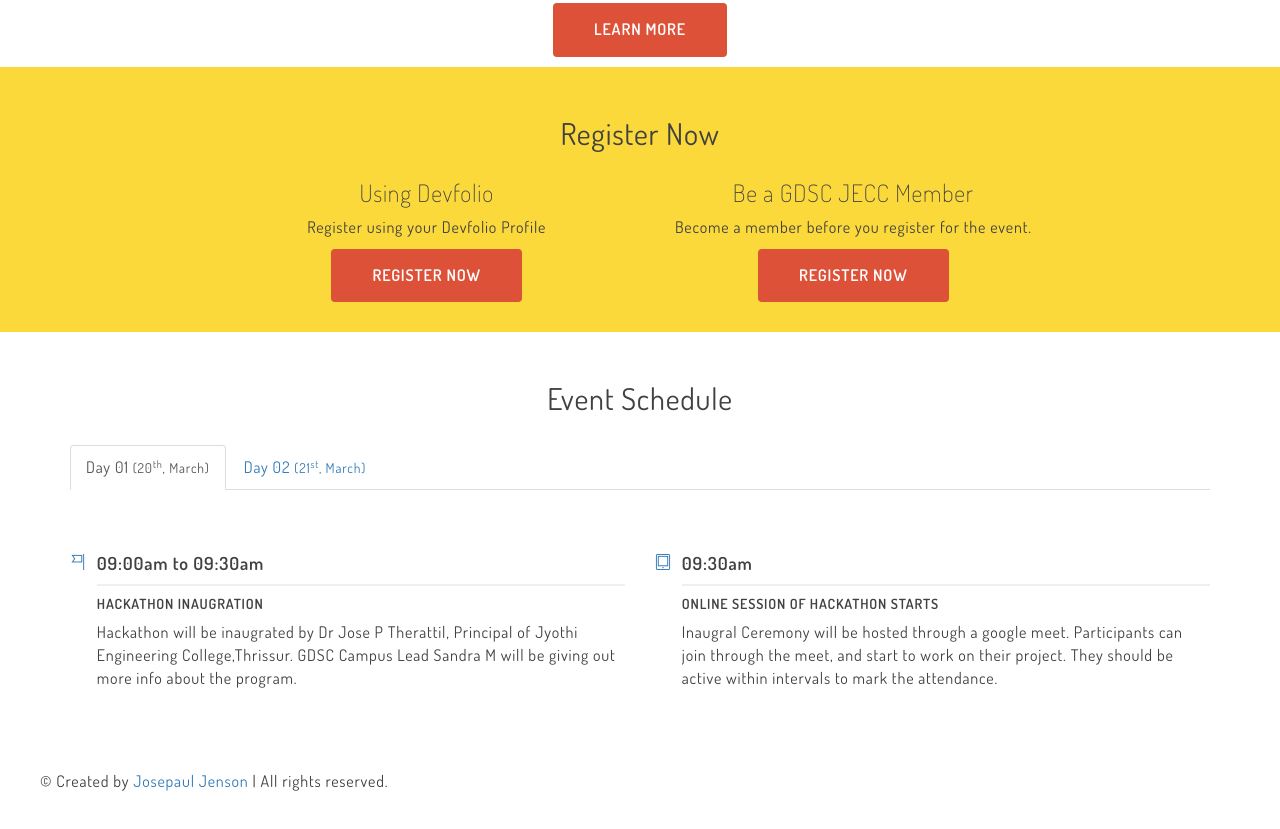
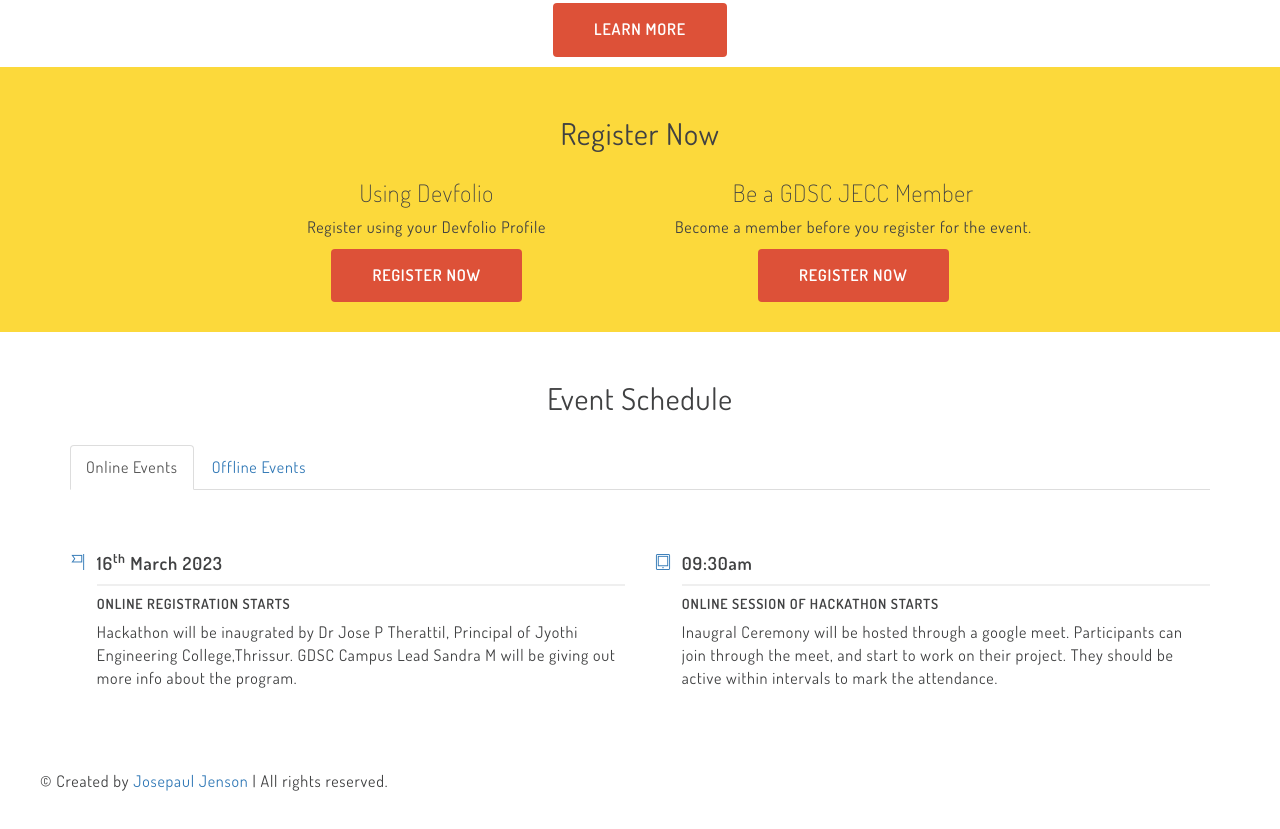
Before and after one commit to Im-Josepaul/MiniSolnChallenge, a plain HTML site: page index.html in a window 1280 px wide. Shown: the part 1985-2814 px from the top of the page. Drawn offline with Linux system fonts and the light colour scheme.

Commit message:
Updated Schedule of online and offline events

```diff
--- a/index.html
+++ b/index.html
@@ -161,8 +161,8 @@
           <div class="col-md-12">
             <!-- Nav tabs -->
             <ul class="nav nav-tabs" role="tablist">
-              <li role="presentation" class="active"><a href="#day-1" aria-controls="home" role="tab" data-toggle="tab">Day 01 <small class="hidden-xs">(20<sup>th</sup>, March)</small></a></li>
-              <li role="presentation"><a href="#day-2" aria-controls="profile" role="tab" data-toggle="tab">Day 02 <small class="hidden-xs">(21<sup>st</sup>, March)</small></a></li>
+              <li role="presentation" class="active"><a href="#day-1" aria-controls="home" role="tab" data-toggle="tab">Online Events</a></li>
+              <li role="presentation"><a href="#day-2" aria-controls="profile" role="tab" data-toggle="tab">Offline Events</a></li>
             </ul>
 
             <!-- Tab panes -->
@@ -175,8 +175,8 @@
                         <a href=""><span class="ti-flag-alt media-object"></span></a>
                       </div>
                       <div class="media-body">
-                        <h4 class="media-heading">09:00am to 09:30am</h4>
-                        <h5>Hackathon Inaugration</h5>
+                        <h4 class="media-heading">16<sup>th</sup> March 2023</h4>
+                        <h5>Online Registration Starts</h5>
                         <p>Hackathon will be inaugrated by Dr Jose P Therattil, Principal of Jyothi Engineering College,Thrissur. GDSC Campus Lead Sandra M will be giving out more info about the program.</p>
                       </div>
                     </div>
```
